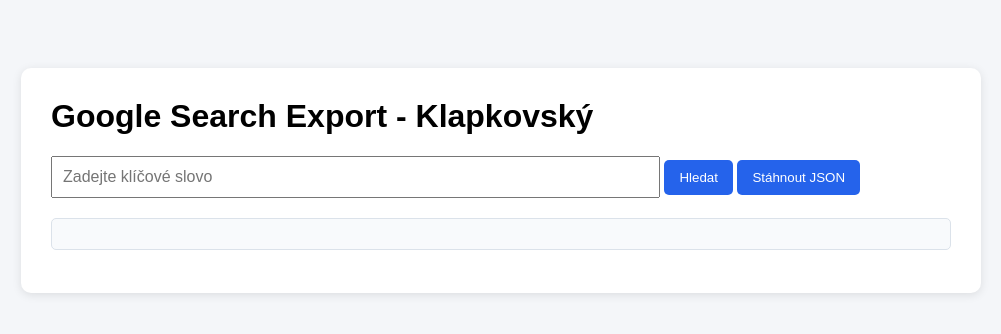
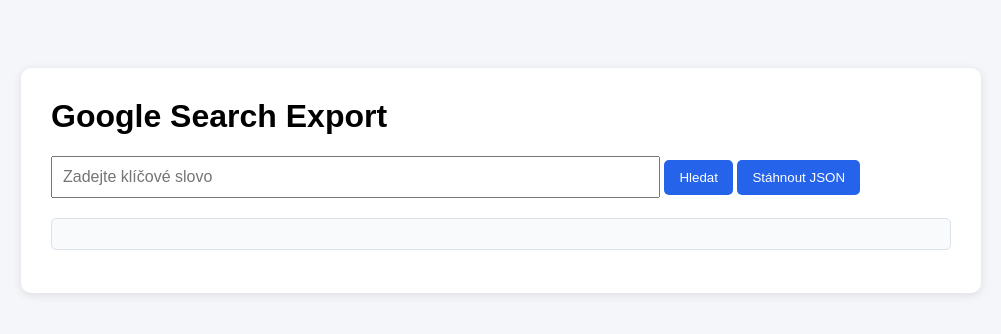
Before and after one commit to Klapkovec/google-search-export, a website: page public/index.html in a window 1280 px wide. Shown: the whole page, without its empty margins (139-1140 px from the left). Drawn offline with Linux system fonts and the light colour scheme.

```diff
--- a/public/index.html
+++ b/public/index.html
@@ -8,7 +8,7 @@
 <body>
     <div class="container">
 
-        <h1>Google Search Export - Klapkovský</h1>
+        <h1>Google Search Export</h1>
 
         <input
             type="text"
```
